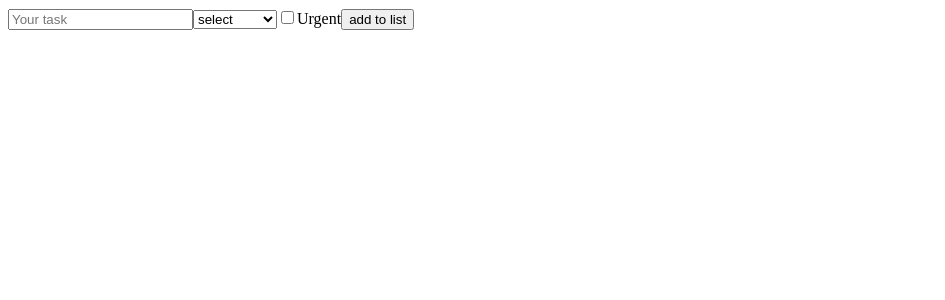
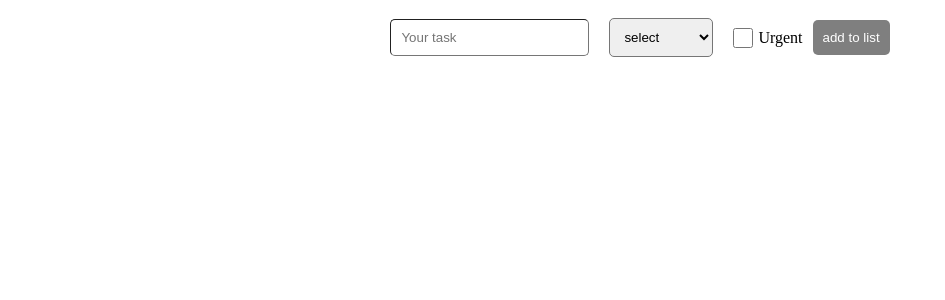
Before and after one commit to yaqootturman/todo-v2, a React (Create React App) app: page / in a window 1280 px wide. Shown: the top 300 px of the page, without its empty margins (0-945 px from the left). Built offline with nearby package versions, Linux system fonts and the light colour scheme; the HTML template or start-up script is replaced by a standard one.

Commit message:
style for form

```diff
--- a/src/App.css
+++ b/src/App.css
@@ -0,0 +1,26 @@
+form {
+  display: flex;
+  align-items: center;
+  justify-content: center;
+}
+
+form input,
+form select {
+  padding: 10px;
+  margin: 10px;
+  border-radius: 5px;
+  border-width: 1px;
+}
+
+form input[type="checkbox"] {
+  width: 20px;
+  height: 20px;
+  margin-right: 5px;
+}
+
+form input[type="submit"] {
+  border: 0;
+  background-color: #7f7f7f;
+  color: white;
+  cursor: pointer;
+}
```
